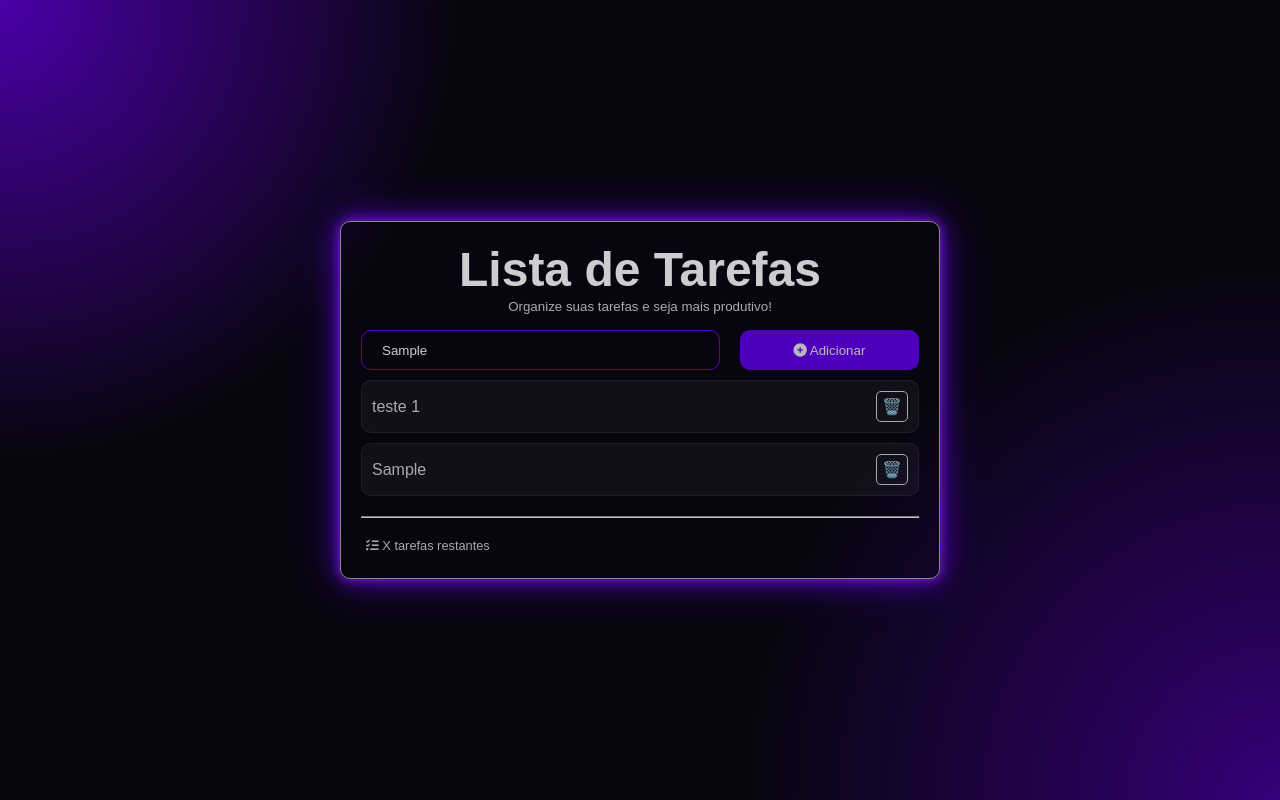
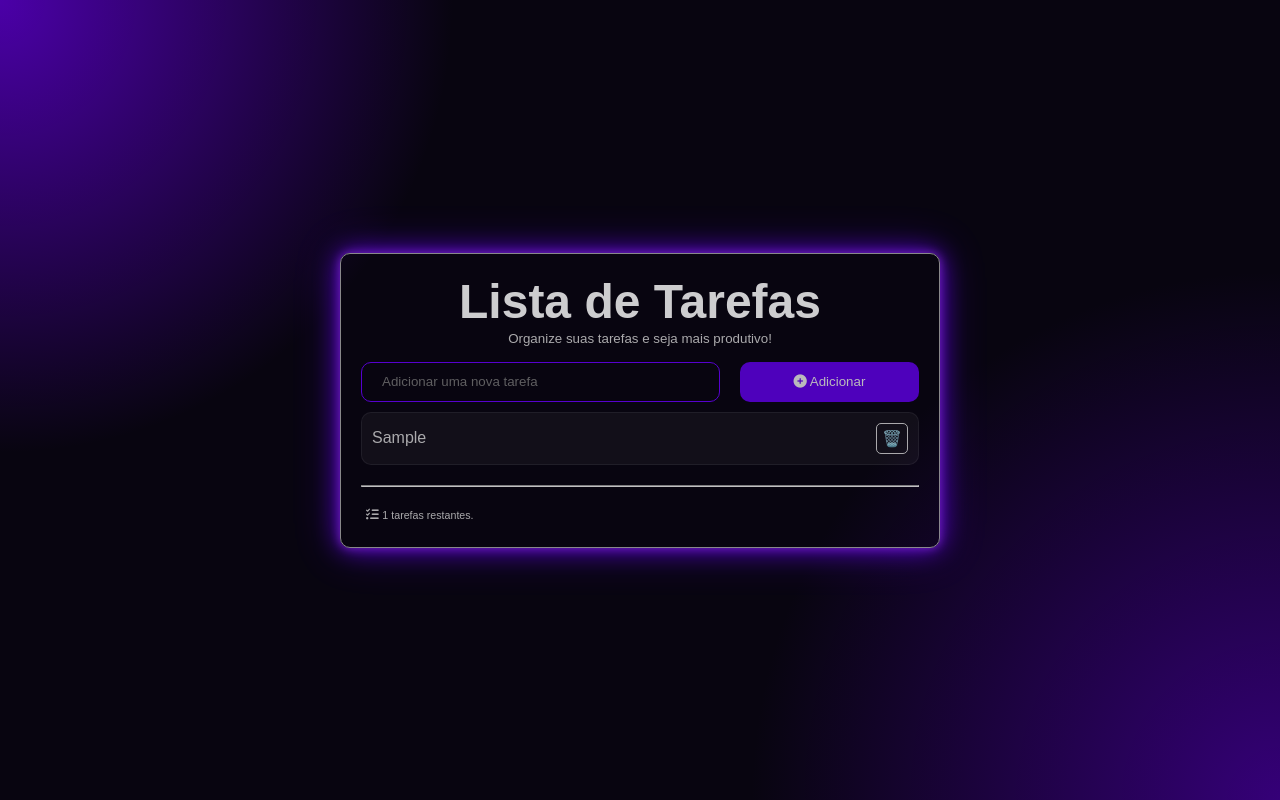
Before and after one commit to gabriellfelix01-ops/To-Do-List, a plain HTML site: page index.html in a window 1280 px wide. Both pictures are taken after typing "Sample" into the empty fields and a click on the button "Adicionar". Drawn offline with Linux system fonts and the light colour scheme.

Commit message:
JavaScript Concluido
Interações finalizadas.

```diff
--- a/css/style.css
+++ b/css/style.css
@@ -104,7 +104,7 @@ h1{
     background: transparent;
 }
 
-.remove{
+.removeItem{
     color: #4b00a8;
     background-color:transparent;
     border: 1px solid lightgray;
@@ -112,9 +112,13 @@ h1{
     padding: 5px;
     transition: 0.3s;
 }
-.remove:hover{
+.removeItem:hover{
     cursor: pointer;
     transform: translateY(-3px);
+}
+#list-table li.concluido {
+    background-color: green;
+    font-style: italic;
 }
 
 /* FOOTER */
--- a/index.html
+++ b/index.html
@@ -26,14 +26,12 @@
         </div>
         <section id="list-table">
             <ul id="list">
-                <li>teste 1
-                <span class="remove">🗑️</span>
-                </li>
             </ul>
         </section>
         <hr>
         <footer>
-            <p><span><i class="fa-solid fa-list-check"></i></span> X tarefas restantes</p>
+            <span><i class="fa-solid fa-list-check"></i></span>
+            <small>0 tarefas restantes</small>
         </footer>
     </div>
 
--- a/js/scripts.js
+++ b/js/scripts.js
@@ -1,23 +1,41 @@
-const container = document.querySelector("#container")
 const list = document.querySelector("#list")
 const buttonSubmit = document.querySelector("#button-submit")
 const itemList = document.querySelector("#input-text")
+const tasks = document.querySelector("footer small")
+
+
+const tarefasRestantes = () => {
+    const totalTarefas = list.children.length
+    tasks.innerHTML = `${totalTarefas} tarefas restantes.`
+}
 
 const createNewItem = (newItem) => {
     const newLi = document.createElement("li")
     newLi.innerHTML = newItem
     list.appendChild(newLi)
+
+    const removeItem = newLi.querySelector(".removeItem")
+    removeItem.addEventListener("click", ()=>{
+        newLi.remove()
+        tarefasRestantes()
+    })
+
+    newLi.addEventListener("click", () => {
+        newLi.classList.toggle("concluido")
+    })
 }
-
 buttonSubmit.addEventListener("click", (e) => {
     e.preventDefault()
-    const newItem = itemList.value + `<span class="remove">🗑️</span>`
-    console.log(newItem)
+    if (itemList.value.trim() === "") return
+    const newItem = itemList.value + `<span class="removeItem">🗑️</span>`
 
     const textButtonSubmit = buttonSubmit.querySelector("span")
     textButtonSubmit.innerText = "Item Adicionado"
     setTimeout(() => {
         textButtonSubmit.innerText = "Adicionar"
     },2000)
+
     createNewItem(newItem)
+    itemList.value = ""
+    tarefasRestantes();
 })
```
